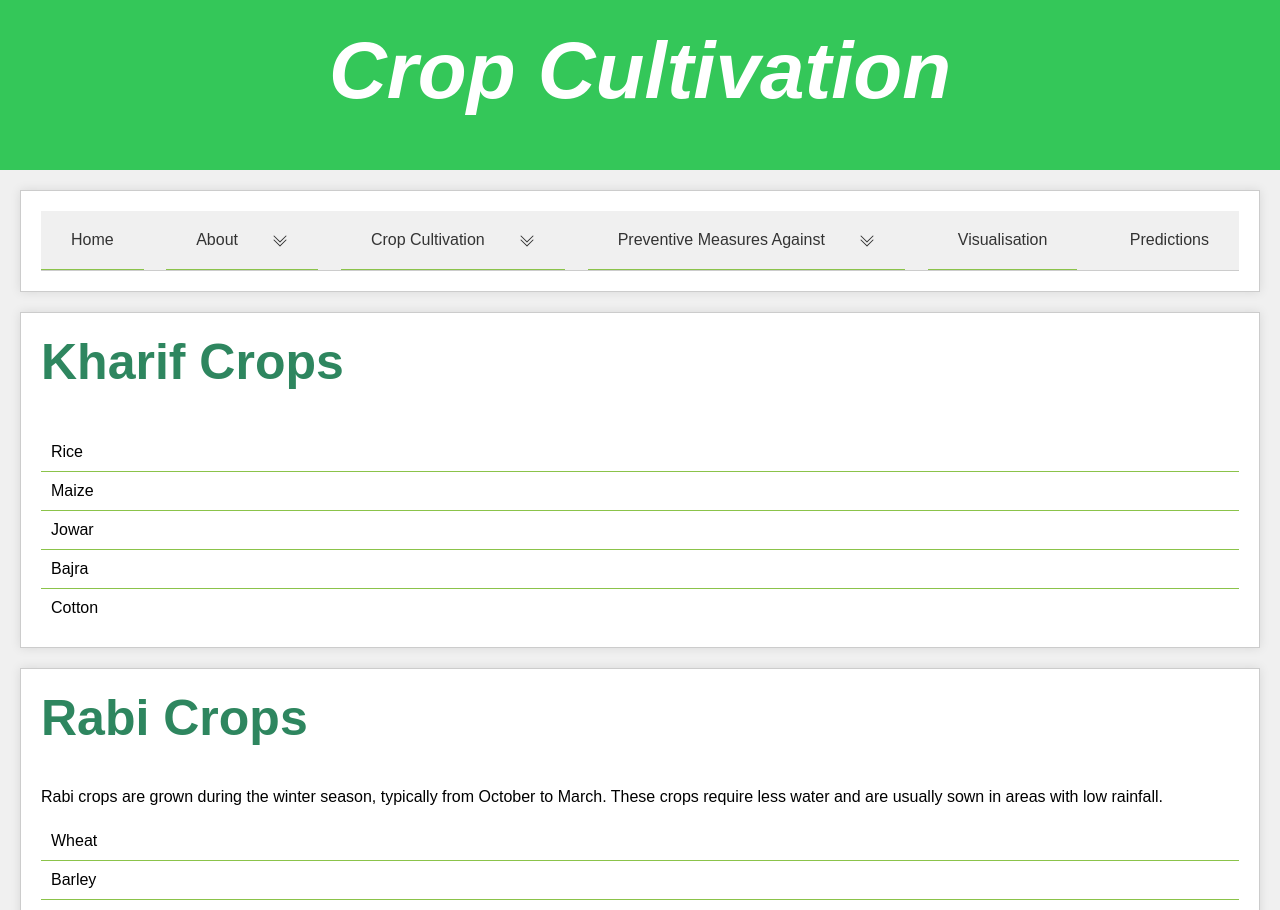
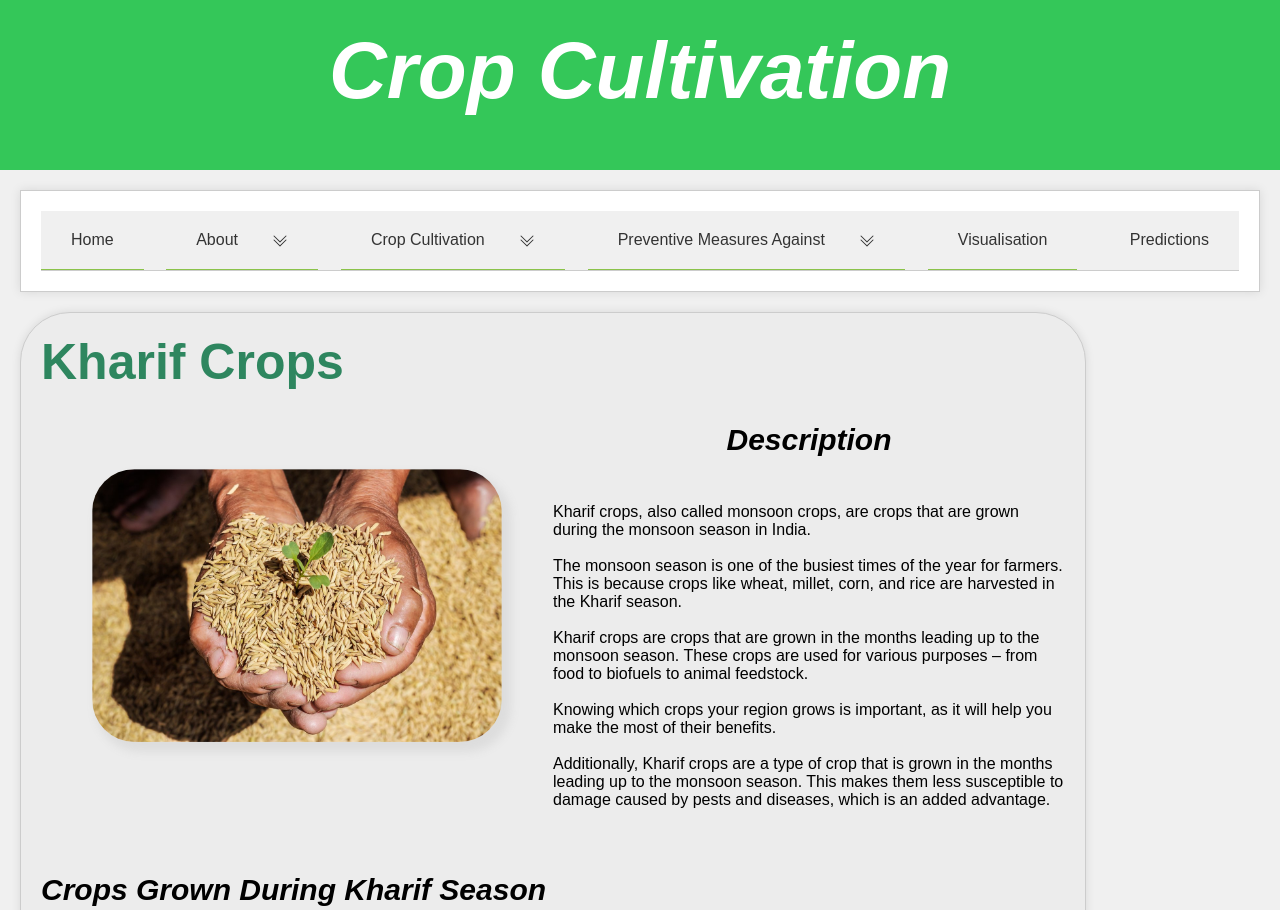
Before and after one commit to uddalak2005/Enviormental-Eye, a website: page www/Crop_Cultivation.html in a window 1280 px wide. Shown: the top 910 px of the page. Drawn offline with Linux system fonts and the light colour scheme.

Commit message:
Kharif crop ui updated in crop cultivation page

```diff
--- a/www/Crop_Cultivation.html
+++ b/www/Crop_Cultivation.html
@@ -56,8 +56,27 @@
                 </section>
 
     <section id="kharif-crops">
-      <h2>Kharif Crops</h2>
+      <div><h2>Kharif Crops</h2>
+        <div class="left">
+          <img src="img/kharif.jpg" alt="" class="kharif-crops-img image">
+        </div>
+      </div>
+      </div>
+      <div class = "right">
+        <h3>Description</h3>
+        <p>Kharif crops, also called monsoon crops, are crops that are grown during the monsoon season in India. <br><br>
+
+          The monsoon season is one of the busiest times of the year for farmers. This is because crops like wheat, millet, corn, and rice are harvested in the Kharif season. <br><br>
+
+          Kharif crops are crops that are grown in the months leading up to the monsoon season. These crops are used for various purposes – from food to biofuels to animal feedstock. <br><br>
+
+          Knowing which crops your region grows is important, as it will help you make the most of their benefits. <br><br>
+
+          Additionally, Kharif crops are a type of crop that is grown in the months leading up to the monsoon season. This makes them less susceptible to damage caused by pests and diseases, which is an added advantage. <br><br></p>
+      </div>
+
       <ul>
+        <h3>Crops Grown During Kharif Season</h3>
         <li>Rice</li>
         <li>Maize</li>
         <li>Jowar</li>
@@ -67,6 +86,8 @@
     </section>
     <section id="rabi-crops">
       <h2>Rabi Crops</h2>
+      <div class = "left"></div>
+      <div class = "right"></div>
       <p>Rabi crops are grown during the winter season, typically from October to March. These crops require less water and are usually sown in areas with low rainfall.</p>
       <ul>
         <li>Wheat</li>
@@ -78,7 +99,7 @@
     </section>
   </main>
   <footer>
-    <p>&copy; 2023 Crop Cultivation</p>
+    <p>&copy; Environmental Eye</p>
   </footer>
 </body>
 </html>
--- a/www/css/Crop_Cultivation.css
+++ b/www/css/Crop_Cultivation.css
@@ -31,6 +31,17 @@ body {
     font-size: 50px;
     margin-top: 0;
     color: #2E865F;
+    margin : 0 0 0 ;
+    margin-top: 30px;
+    font-weight: 700;
+    text-align: left;
+    width: 75%;
+    height : 20% ;
+  }
+
+  h3 {
+    font-size: 30px;
+    font-style: italic;
   }
 
   ul {
@@ -48,6 +59,40 @@ body {
     border-bottom: none;
   }
 
+#kharif-crops{
+    display: grid;
+    grid-template-columns: 1fr 1fr;
+    border-radius: 50px;
+    background: #ececec;
+    width:80vw;
+    height:90vh;
+    padding-bottom: 100px ;
+}
+
+.image{
+    scale: 80%;
+    width: 100%;
+    border-radius: 3.3rem;
+    -webkit-box-shadow: 8px 9px 11.5px 3.5px #dddddd;
+    -moz-box-shadow: 8px 9px 11.5px 3.5px #dddddd;
+    box-shadow: 8px 9px 11.5px 3.5px #dddddd;
+}
+
+
+.left{
+    display:flex;
+    justify-content: center;
+    align-items: center;
+}
+
+.right{
+    display:flex;
+    align-items: center;
+    padding-top:60px;
+    flex-direction: column;
+}
+
+
   footer {
     background-color: #34C759;
     padding: 10px;
```
Also changed, not shown: www/img/Rabi.jpg (added), www/img/kharif.jpg (added).
